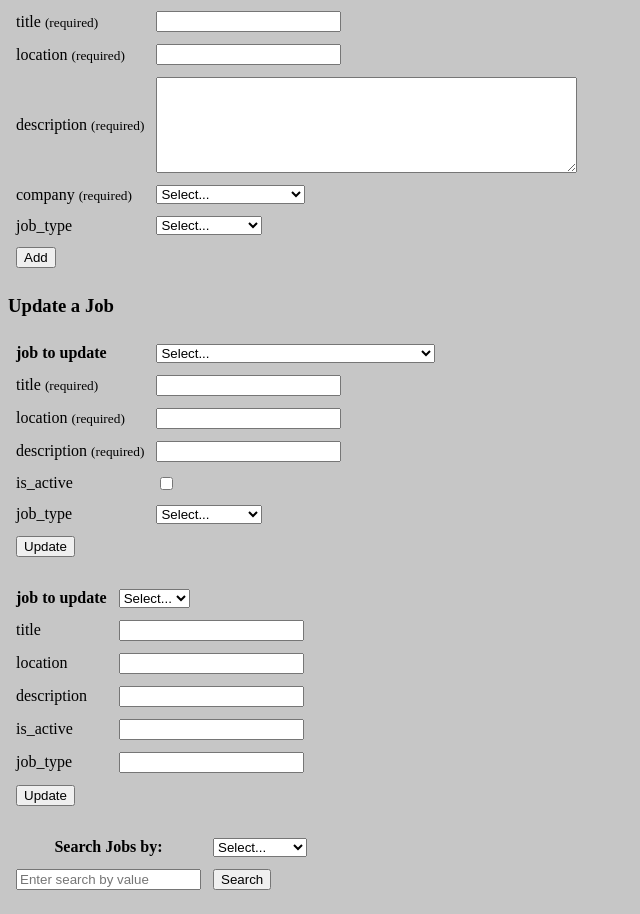
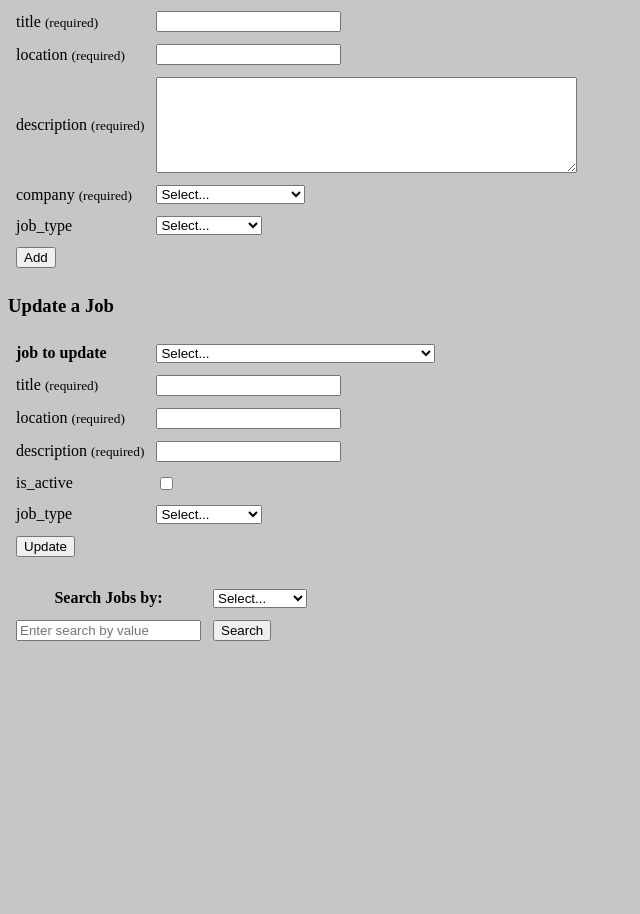
Before and after one commit to mike-osu/cs340-html, a plain HTML site: page jobs.html in a window 1280 px wide. Shown: the part 356-1270 px from the top of the page, without its empty margins (0-640 px from the left). After the commit the page ends 1021 px from the top, so only its background shows below. Drawn offline with Linux system fonts and the light colour scheme.

Commit message:
resolve merge conflict

```diff
--- a/jobs.html
+++ b/jobs.html
@@ -147,38 +147,6 @@
   <form>
     <table cellpadding="4" cellspacing="4">
       <tr>
-        <th>job to update</th>
-        <td>
-          <select>
-            <option value="">Select...</option>
-            <option value="1">1</option>
-            <option value="2">2</option>
-            <option value="3">3</option>
-          </select>
-        </td>
-      </tr>
-      <tr>
-        <td>title</td><td><input text /></td>
-      </tr>
-        <td>location</td><td><input text /></td>
-      <tr>
-        <td>description</td><td><input text /></td>
-      </tr>
-      <tr>
-        <td>is_active</td><td><input text /></td>
-      </tr>
-      <tr>
-        <td>job_type</td><td><input text /></td>
-      </tr>
-      <tr>
-        <td colspan="2"><input type="submit" value="Update" /></td>
-      </tr>
-    </table>
-  </form>
-
-  <form>
-    <table cellpadding="4" cellspacing="4">
-      <tr>
         <th>Search Jobs by:</th>
         <td>
           <select>
```
